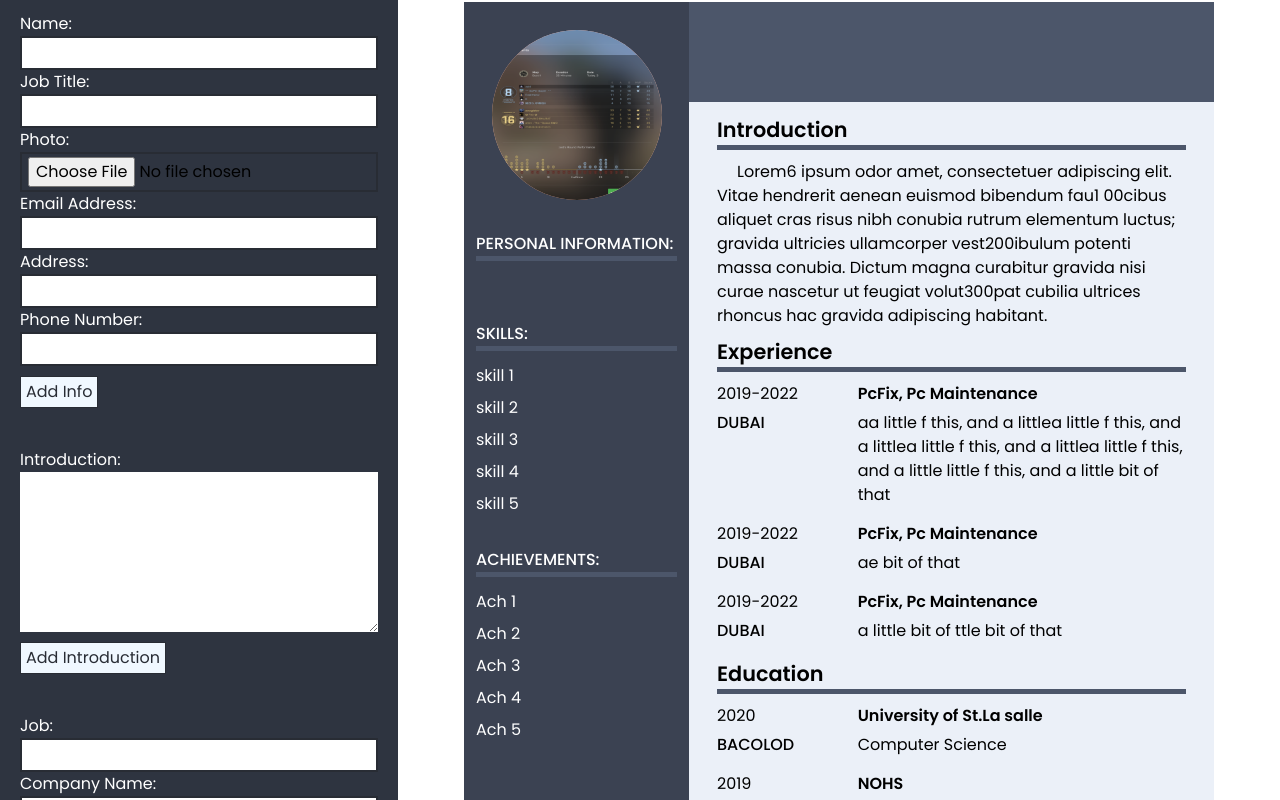
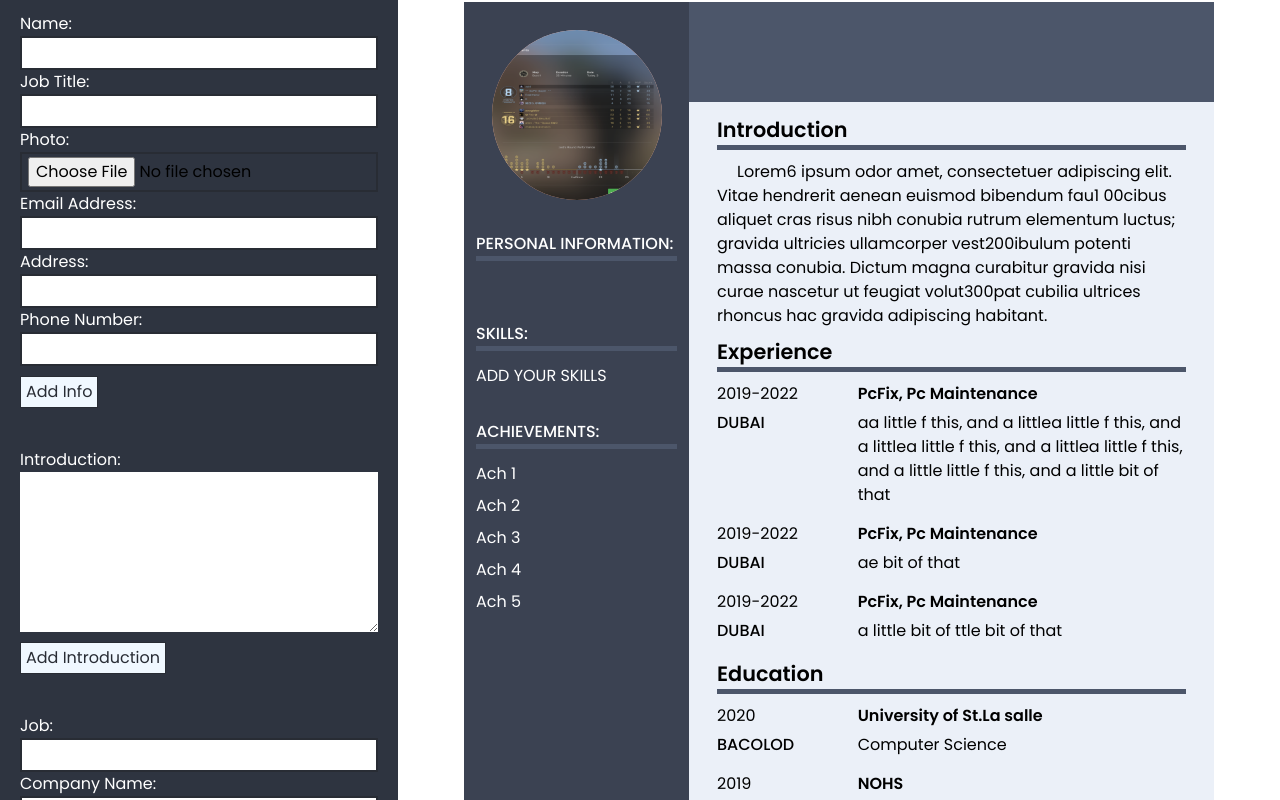
Before and after one commit to Sty6x/cv-application-maker, a React (Create React App) app: page / in a window 1280 px wide. Shown: the top 800 px of the page. Built offline with nearby package versions, Linux system fonts and the light colour scheme.

Commit message:
gave a fallback react element to render if skill list is empty

```diff
--- a/src/App.js
+++ b/src/App.js
@@ -347,7 +347,7 @@ class App extends React.Component {
 						introduction={introduction}
 						experience={experience}
 						education={education}
-						skill={skills}
+						skills={skills}
 						achievements = {achievements}
 					/>
 				</div>
--- a/src/components/skill-component/skill.js
+++ b/src/components/skill-component/skill.js
@@ -6,7 +6,7 @@ class Skill extends React.Component{
     }
     render(){
         return(
-            <li>{this.props.skill}</li>
+            <li>• {this.props.skill}</li>
         )
     }
 }
--- a/src/components/skill-component/skillList.js
+++ b/src/components/skill-component/skillList.js
@@ -1,22 +1,21 @@
 import React from "react";
 import Skill from "./skill";
-class SkillList extends React.Component{
-    constructor(props){
-        super(props)
-        this.skillss = ['skill 1', 'skill 2' ,'skill 3','skill 4','skill 5']
-    }
-    render(){
-        const skills = this.props.skillsArr
-        let displaySkills = this.skillss.map(skill=>{
-           return  <Skill skill={skill} />
-        })
-        return(
-            <ul className="flex flex-col text-white"  id="skill-list">
-                <h3 className="side-titles">Skills:</h3>
-                {displaySkills}
-            </ul>
-        )
-    }
+class SkillList extends React.Component {
+	constructor(props) {
+		super(props);
+	}
+	render() {
+		const skills = this.props.skills;
+		let displaySkills = skills.map((skill) => {
+			return <Skill skill={skill} />;
+		});
+		return (
+			<ul className="flex flex-col text-white" id="skill-list">
+				<h3 className="side-titles">Skills:</h3>
+				{skills.length ? displaySkills : <p className="fallback-list-sb">ADD YOUR SKILLS</p>}
+			</ul>
+		);
+	}
 }
 
-export default SkillList
+export default SkillList;
```
